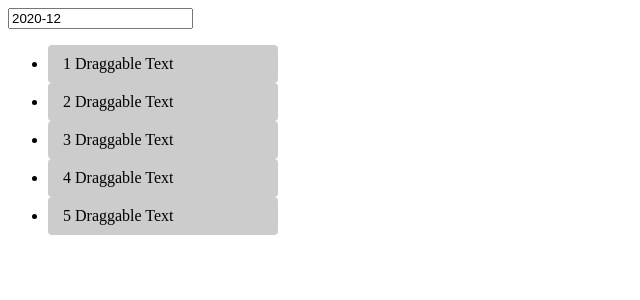
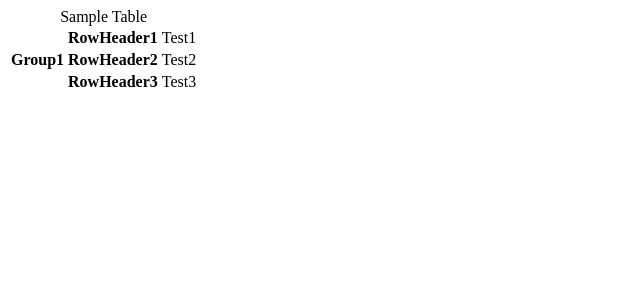
Before and after one commit to wasanx25/react-playground, a React app: page / in a window 1280 px wide. Shown: the top 300 px of the page, without its empty margins (0-640 px from the left). Built offline with nearby package versions, Linux system fonts and the light colour scheme; the HTML template or start-up script is replaced by a standard one.

Commit message:
Add SampleTable

```diff
--- a/src/Base.tsx
+++ b/src/Base.tsx
@@ -2,6 +2,7 @@ import React from 'react'
 import { MonthPicker } from './components/MonthPicker'
 import { YearAndMonth } from './types/YearAndMonth'
 import { DraggableList } from './components/DraggableList'
+import { SampleTable } from './components/SampleTable';
 
 export const Base = (): JSX.Element => {
   function handleChange(yearAndMonth: YearAndMonth) {
@@ -9,8 +10,7 @@ export const Base = (): JSX.Element => {
   }
   return (
     <>
-      <MonthPicker handleChange={handleChange} defaultValue={YearAndMonth.now()} />
-      <DraggableList/>
+      <SampleTable/>
     </>
   )
 }
--- /dev/null
+++ b/src/components/SampleTable.tsx
@@ -0,0 +1,24 @@
+import React from "react"
+
+export const SampleTable = (): JSX.Element => {
+    return (
+        <table>
+            <caption>Sample Table</caption>
+            <tbody>
+                <tr>
+                    <th scope='rowgroup' rowSpan={3}>Group1</th>
+                    <th scope='row'>RowHeader1</th>
+                    <td>Test1</td>
+                </tr>
+                <tr>
+                    <th scope='row'>RowHeader2</th>
+                    <td>Test2</td>
+                </tr>
+                <tr>
+                    <th scope='row'>RowHeader3</th>
+                    <td>Test3</td>
+                </tr>
+            </tbody>
+        </table>
+    )
+}
```
Also changed, not shown: 1 other file (tests, documents, lock files or other folders).
